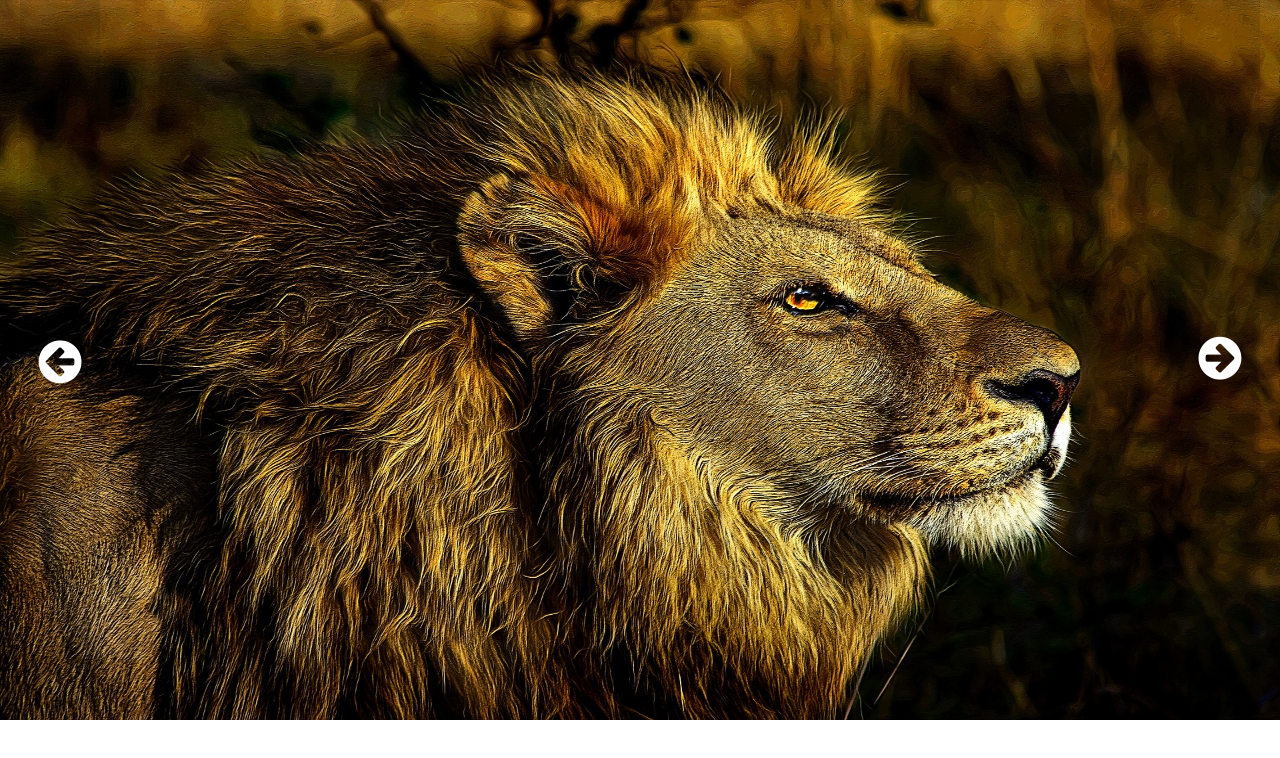
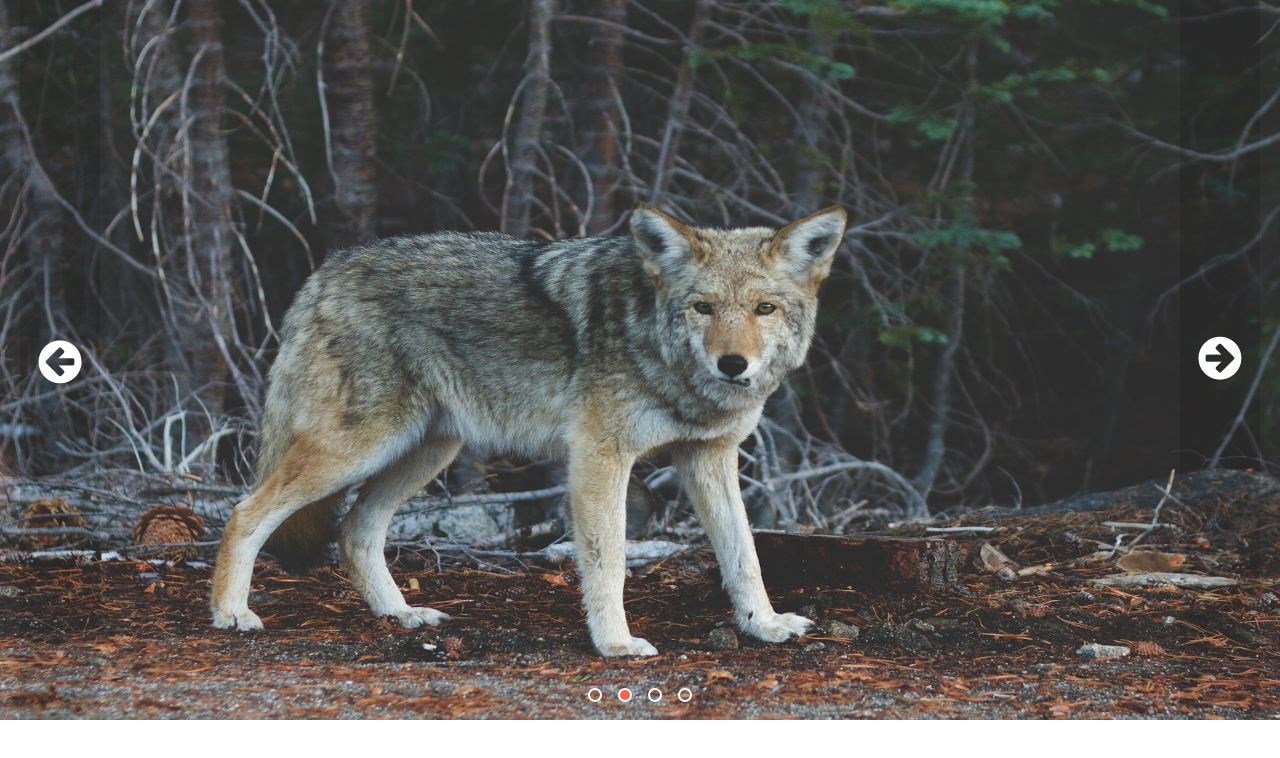
Before and after one commit to daankh/Slider, a website: page index.html in a window 1280 px wide. Drawn offline with Linux system fonts and the light colour scheme.

Commit message:
add dots, add time interval

```diff
--- a/js/app.js
+++ b/js/app.js
@@ -1,18 +1,16 @@
 document.addEventListener('DOMContentLoaded', function () {
-    // get elemenst
-    var slider = document.querySelector('.slider')
-    var prevPictureButton = slider.querySelector('.btn--prevPicture')
-    var nextPictureButton = slider.querySelector('.btn--nextPicture')
-    var images = slider.querySelectorAll('.slider__image-container')
-    // set variables
-    var imageNumber = 0
+    // functions
+    const createDots = function (images) {
+        images.forEach((image) => {
+            const dot = document.createElement('div')
+            dot.classList.add('dot')
+            dotsContainer.appendChild(dot)
+        })
+    }
 
-    //set initial img for slider
-    // images[imageNumber].classList.add('visible')
-
-    // events
-    nextPictureButton.addEventListener('click', function () {
+    const moveForward = function () {
         images[imageNumber].classList.add('hidden')
+        dots[imageNumber].classList.remove('active')
 
         imageNumber++
 
@@ -21,10 +19,50 @@ document.addEventListener('DOMContentLoaded', function () {
         }
 
         images[imageNumber].classList.remove('hidden')
+        dots[imageNumber].classList.add('active')
+    }
+
+    // get elemenst
+    const slider = document.querySelector('.slider')
+    const prevPictureButton = slider.querySelector('.btn--prevPicture')
+    const nextPictureButton = slider.querySelector('.btn--nextPicture')
+    const images = slider.querySelectorAll('.slider__image-container')
+    const dotsContainer = slider.querySelector('.slider__dots')
+    createDots(images)
+    const dots = slider.querySelectorAll('.dot')
+    // set variables
+    let imageNumber = 0
+
+    //set initial img for slider
+    // images[imageNumber].classList.add('visible')
+    dots[imageNumber].classList.add('active')
+
+    let interval = setInterval(moveForward, 3000)
+
+    // events
+    nextPictureButton.addEventListener('click', function () {
+        clearInterval(interval)
+
+        images[imageNumber].classList.add('hidden')
+        dots[imageNumber].classList.remove('active')
+
+        imageNumber++
+
+        if (imageNumber > images.length - 1) {
+            imageNumber = 0
+        }
+
+        images[imageNumber].classList.remove('hidden')
+        dots[imageNumber].classList.add('active')
+
+        interval = setInterval(moveForward, 3000)
     })
 
     prevPictureButton.addEventListener('click', function () {
+        clearInterval(interval)
+
         images[imageNumber].classList.add('hidden')
+        dots[imageNumber].classList.remove('active')
 
         imageNumber--
 
@@ -34,5 +72,10 @@ document.addEventListener('DOMContentLoaded', function () {
         }
 
         images[imageNumber].classList.remove('hidden')
+        dots[imageNumber].classList.add('active')
+
+        interval = setInterval(moveForward, 3000)
     })
+
+
 })
--- a/scss/components/_slider.scss
+++ b/scss/components/_slider.scss
@@ -38,7 +38,23 @@
 
         position: absolute;
         left: 50%;
-        bottom: 1rem;
-        transform: translateX(-50%)
+        bottom: 2rem;
+        transform: translateX(-50%);
+
+        display: flex;
+
+        .dot {
+            width: 1rem;
+            height: 1rem;
+            border-radius: 50%;
+            background-color: transparent;
+            margin: 0 1rem;
+
+            box-shadow: 0 0 0 2px #fff;
+
+            &.active {
+                background-color: #ff6347;
+            }
+        }
     }
 }
```
Also changed, not shown: css/main.css.
